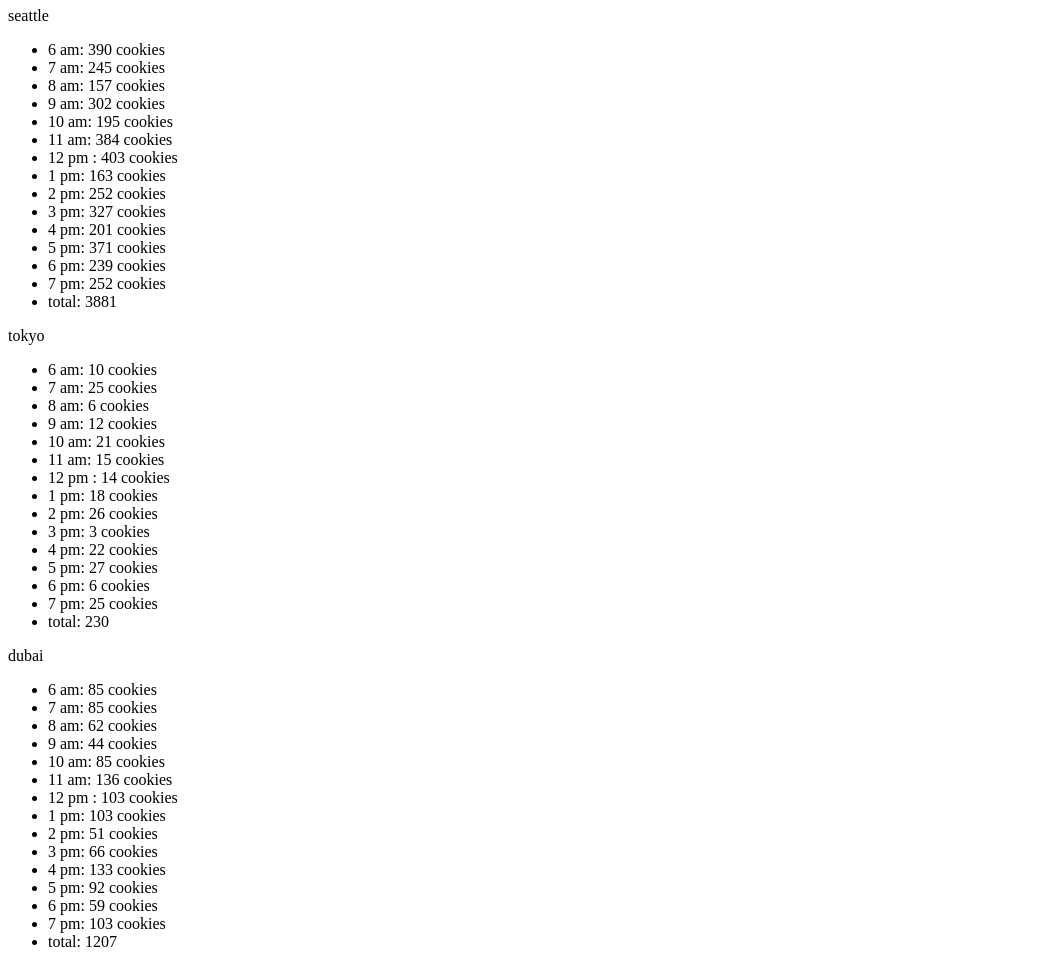
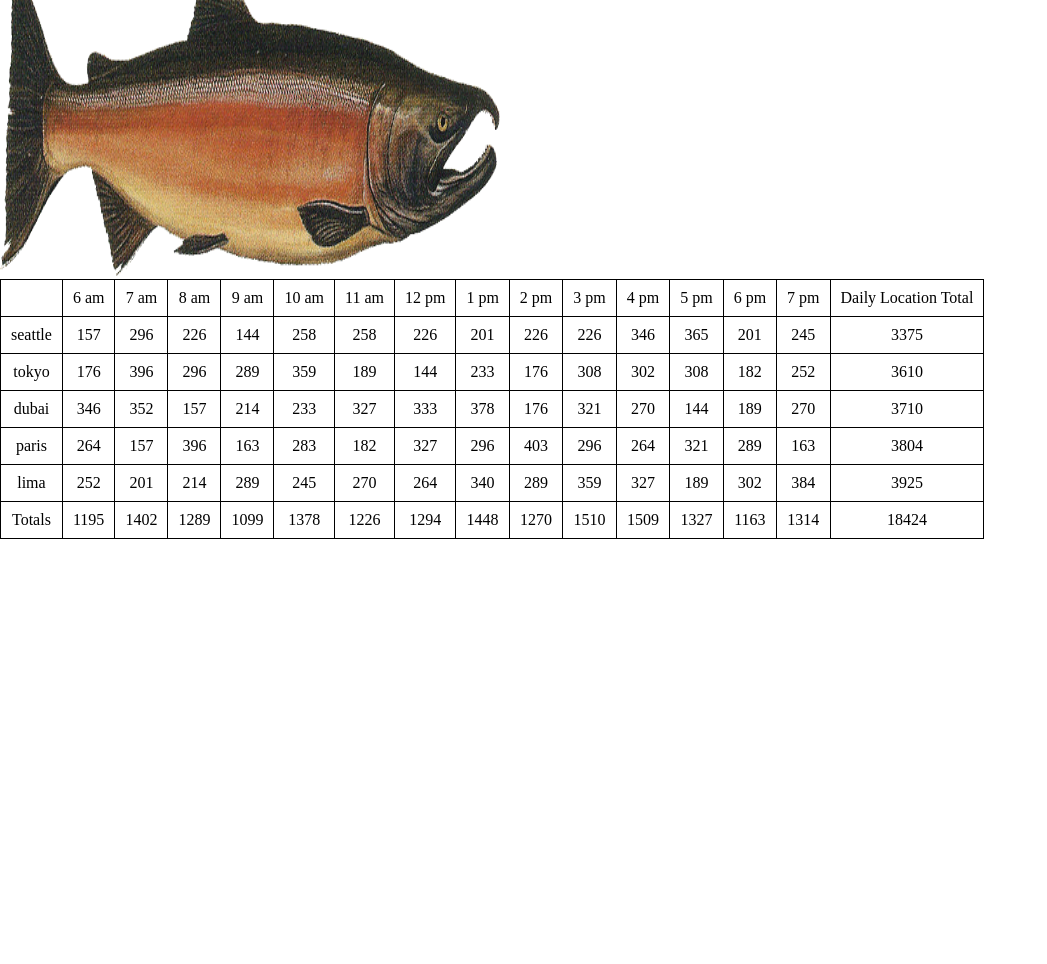
Before and after one commit to motasimalazzam/cookie-stand, a plain HTML site: page sales.html in a window 1280 px wide. Shown: the part 73-1037 px from the top of the page, without its empty margins (0-1047 px from the left). After the commit the page ends 800 px from the top, so only its background shows below. Drawn offline with Linux system fonts and the light colour scheme.

Commit message:
adding tabel of data

```diff
--- a/css/style.css
+++ b/css/style.css
@@ -0,0 +1,5 @@
+table,th,td {
+    border: solid black 1px;
+    border-collapse: collapse;
+    padding: 10px;
+  }
--- a/js/app.js
+++ b/js/app.js
@@ -1,237 +1,386 @@
 'use strict';
-let seattle={
-    workingHours:['6 am','7 am', '8 am', '9 am' , '10 am', '11 am' ,'12 pm ',' 1 pm' ,'2 pm' ,'3 pm' ,'4 pm', '5 pm', '6 pm','7 pm'],
-    minSeattleCustom: 23,
-    maxSeattleCustom: 65,
-    avgCookieSale: 6.3,
-    total: 0,
-    randomCustom: [],
-    amountsOfCookies:[],
-    getRandomCustom: function(){
-    for(let i=0;i<seattle.workingHours.length;i++){
-        this.randomCustom.push(randomNumber(this.minSeattleCustom,this.maxSeattleCustom));
-    }
-    },
-    getAmountsOfCookies: function(){
-        for(let i=0;i<seattle.randomCustom.length;i++){
-            let result=this.randomCustom[i]*this.avgCookieSale;
-            result=Math.floor(result);
-            this.amountsOfCookies.push(result+' cookies');
-            this.total=this.total+result;
-        }
-    },
-    };
 
-seattle.getRandomCustom();
-console.log(seattle.randomCustom);
-
+let workingHours=['6 am','7 am', '8 am', '9 am' , '10 am', '11 am' ,'12 pm ',' 1 pm' ,'2 pm' ,'3 pm' ,'4 pm', '5 pm', '6 pm','7 pm'];
+let shopesData=[];
+console.log('shops data ',shopesData);
 function randomNumber(min, max) {
     return Math.floor(Math.random() * (max - min)) + min;
 }
-seattle.getAmountsOfCookies();
-console.log(seattle.amountsOfCookies);
-console.log(seattle.total);
 
-let Seattle=document.getElementById('parent1');
-Seattle.innerText='seattle';
-let ulist=document.createElement('ul');
-Seattle.appendChild(ulist);
-let list=document.createElement('li');
-for(let i=0;i<14;i++){
-    ulist.appendChild(list);
-    list.innerText=seattle.workingHours[i]+': '+seattle.amountsOfCookies[i];
-    list=document.createElement('li');
+function Shopes (shopName,minCustom,maxCustom,avgCookieSale){
+    this.shopName=shopName;
+    this.minCustom=minCustom;
+    this.maxCustom=maxCustom;
+    this.avgCookieSale=avgCookieSale;
+    this.coockisPerHour=[];  // random*hour
+    this.total=0;
+
+   shopesData.push(this.coockisPerHour);
 }
-ulist.appendChild(list);
-list.innerText='total: '+seattle.total;
+let result=0;
+let resultOfresult=0;
+Shopes.prototype.amountsCookiesHour=function(){
+    //random nubers of customer
+    let randomCustomPerHour=[];
+    for(let i=0;i<workingHours.length;i++){
+        randomCustomPerHour.push(randomNumber(this.minCustom,this.maxCustom));
+}
+    for(let i=0; i<workingHours.length;i++){
+        // let result=0;
+        result=randomCustomPerHour[i]*this.avgCookieSale;
+        result=Math.floor(result);
+        this.coockisPerHour.push(result);
+        this.total=this.total+result;
+        resultOfresult=resultOfresult+result;
+    }
 
-// Tokyo
+};
 
-let tokyo={
-    workingHours:['6 am','7 am', '8 am', '9 am' , '10 am', '11 am' ,'12 pm ',' 1 pm' ,'2 pm' ,'3 pm' ,'4 pm', '5 pm', '6 pm','7 pm'],
-    minSeattleCustom: 3,
-    maxSeattleCustom: 24,
-    avgCookieSale: 1.2,
-    total: 0,
-    randomCustom: [],
-    amountsOfCookies:[],
-    getRandomCustom: function(){
-    for(let i=0;i<tokyo.workingHours.length;i++){
-        this.randomCustom.push(randomNumber(this.minSeattleCustom,this.maxSeattleCustom));
-    }
-    },
-    getAmountsOfCookies: function(){
-        for(let i=0;i<tokyo.randomCustom.length;i++){
-            let result=this.randomCustom[i]*this.avgCookieSale;
-            result=Math.floor(result);
-            this.amountsOfCookies.push(result+' cookies');
-            this.total=this.total+result;
+
+
+let seattle= new Shopes('seattle',23,65,6.3);
+seattle.amountsCookiesHour();
+console.log(seattle);
+//Tokyo
+let tokyo= new Shopes('tokyo',23,65,6.3);
+tokyo.amountsCookiesHour();
+console.log(tokyo);
+//Dubai
+let dubai= new Shopes('dubai',23,65,6.3);
+dubai.amountsCookiesHour();
+console.log(dubai);
+//Paris
+let paris= new Shopes('paris',23,65,6.3);
+paris.amountsCookiesHour();
+console.log(paris);
+//Lima
+let lima= new Shopes('lima',23,65,6.3);
+lima.amountsCookiesHour();
+console.log(lima);
+
+//amunt Of cookies in one hour
+
+let Totals=[];
+console.log('totals ',Totals);
+let totalHour=0;
+
+Shopes.prototype.getTotals=function(){
+        for(let i=0; i<workingHours.length;i++){
+            for(let j=0; j<shopesData.length;j++){
+                totalHour=totalHour+shopesData[j][i];
+            }
+            Totals.push(totalHour);
+            totalHour=0;
         }
-    },
-    };
-    tokyo.getRandomCustom();
-console.log(tokyo.randomCustom);
-
-function randomNumber(min, max) {
-    return Math.floor(Math.random() * (max - min)) + min;
-}
-tokyo.getAmountsOfCookies();
-console.log(tokyo.amountsOfCookies);
-console.log(tokyo.total);
-
-let Tokyo=document.getElementById('parent2');
-Tokyo.innerText='tokyo';
-let ulist2=document.createElement('ul');
-Tokyo.appendChild(ulist2);
-let list2=document.createElement('li');
-for(let i=0;i<14;i++){
-    ulist2.appendChild(list2);
-    list2.innerText=tokyo.workingHours[i]+': '+tokyo.amountsOfCookies[i];
-    list2=document.createElement('li');
-}
-ulist2.appendChild(list2);
-list2.innerText='total: '+tokyo.total;
-
-//Dubai
-
-let dubai={
-    workingHours:['6 am','7 am', '8 am', '9 am' , '10 am', '11 am' ,'12 pm ',' 1 pm' ,'2 pm' ,'3 pm' ,'4 pm', '5 pm', '6 pm','7 pm'],
-    minSeattleCustom: 11,
-    maxSeattleCustom: 38,
-    avgCookieSale: 3.7,
-    total: 0,
-    randomCustom: [],
-    amountsOfCookies:[],
-    getRandomCustom: function(){
-    for(let i=0;i<dubai.workingHours.length;i++){
-        this.randomCustom.push(randomNumber(this.minSeattleCustom,this.maxSeattleCustom));
-    }
-    },
-    getAmountsOfCookies: function(){
-        for(let i=0;i<dubai.randomCustom.length;i++){
-            let result=this.randomCustom[i]*this.avgCookieSale;
-            result=Math.floor(result);
-            this.amountsOfCookies.push(result+' cookies');
-            this.total=this.total+result;
-        }
-    },
     };
 
-    dubai.getRandomCustom();
-console.log(dubai.randomCustom);
+seattle.getTotals();
+tokyo.getTotals();
+dubai.getTotals();
+paris.getTotals();
+lima.getTotals();
 
-function randomNumber(min, max) {
-    return Math.floor(Math.random() * (max - min)) + min;
+// creat table
+
+let Parent=document.getElementById('parent');
+let table=document.createElement('table');
+Parent.appendChild(table);
+let headingRow=document.createElement('tr');
+table.appendChild(headingRow);
+let headingTitle=document.createElement('th');
+headingRow.appendChild(headingTitle);
+
+for (let i = 0; i < workingHours.length; i++) {
+    let headingTitle = document.createElement('th');
+    headingRow.appendChild(headingTitle);
+    headingTitle.textContent = workingHours[i];
 }
-dubai.getAmountsOfCookies();
-console.log(dubai.amountsOfCookies);
-console.log(dubai.total);
 
-let Dubai=document.getElementById('parent3');
-Dubai.innerText='dubai';
-let ulist3=document.createElement('ul');
-Dubai.appendChild(ulist3);
-let list3=document.createElement('li');
-for(let i=0;i<14;i++){
-    ulist3.appendChild(list3);
-    list3.innerText=dubai.workingHours[i]+': '+dubai.amountsOfCookies[i];
-    list3=document.createElement('li');
+let headingDailyTotal = document.createElement('th');
+headingRow.appendChild(headingDailyTotal);
+headingDailyTotal.textContent = 'Daily Location Total';
+
+Shopes.prototype.render=function(){
+    let data=document.createElement('tr');
+    table.appendChild(data);
+    let nameOfShope=document.createElement('th');
+    data.appendChild(nameOfShope);
+    nameOfShope.textContent=this.shopName;
+
+    for(let i=0;i<workingHours.length;i++){
+        let dataInRow=document.createElement('th');
+        data.appendChild(dataInRow);
+        dataInRow.textContent=this.coockisPerHour[i];
+
+    }
+
+    let totaCell=document.createElement('th');
+    data.appendChild(totaCell);
+    totaCell.innerText=this.total;
+};
+
+seattle.render();
+console.log(seattle);
+tokyo.render();
+dubai.render();
+paris.render();
+lima.render();
+
+let footer=document.createElement('tr');
+table.appendChild(footer);
+let footerTitle=document.createElement('th');
+footer.appendChild(footerTitle);
+footerTitle.innerText='Totals';
+
+for(let i=0;i<workingHours.length;i++){
+  let footerData=document.createElement('th');
+  footer.appendChild(footerData);
+  footerData.innerText=Totals[i];
 }
-ulist3.appendChild(list3);
-list3.innerText='total: '+dubai.total;
 
-//Paris
+let totalOfTotal=document.createElement('th');
+footer.appendChild(totalOfTotal);
+totalOfTotal.innerText=resultOfresult;
 
-let paris={
-    workingHours:['6 am','7 am', '8 am', '9 am' , '10 am', '11 am' ,'12 pm ',' 1 pm' ,'2 pm' ,'3 pm' ,'4 pm', '5 pm', '6 pm','7 pm'],
-    minSeattleCustom: 20,
-    maxSeattleCustom: 38,
-    avgCookieSale: 2.3,
-    total: 0,
-    randomCustom: [],
-    amountsOfCookies:[],
-    getRandomCustom: function(){
-    for(let i=0;i<paris.workingHours.length;i++){
-        this.randomCustom.push(randomNumber(this.minSeattleCustom,this.maxSeattleCustom));
-    }
-    },
-    getAmountsOfCookies: function(){
-        for(let i=0;i<paris.randomCustom.length;i++){
-            let result=this.randomCustom[i]*this.avgCookieSale;
-            result=Math.floor(result);
-            this.amountsOfCookies.push(result+' cookies');
-            this.total=this.total+result;
-        }
-    },
-    };
 
-    paris.getRandomCustom();
-    console.log(paris.randomCustom);
 
-    function randomNumber(min, max) {
-        return Math.floor(Math.random() * (max - min)) + min;
-    }
-    paris.getAmountsOfCookies();
-    console.log(paris.amountsOfCookies);
-    console.log(paris.total);
 
-    let Paris=document.getElementById('parent4');
-    Paris.innerText='paris';
-    let ulist4=document.createElement('ul');
-    Paris.appendChild(ulist4);
-    let list4=document.createElement('li');
-    for(let i=0;i<14;i++){
-        ulist4.appendChild(list4);
-        list4.innerText=paris.workingHours[i]+': '+paris.amountsOfCookies[i];
-        list4=document.createElement('li');
-    }
-    ulist4.appendChild(list4);
-    list4.innerText='total: '+paris.total;
 
-//Lima
 
-let lima={
-    workingHours:['6 am','7 am', '8 am', '9 am' , '10 am', '11 am' ,'12 pm ',' 1 pm' ,'2 pm' ,'3 pm' ,'4 pm', '5 pm', '6 pm','7 pm'],
-    minSeattleCustom: 2,
-    maxSeattleCustom: 16,
-    avgCookieSale: 4.6,
-    total: 0,
-    randomCustom: [],
-    amountsOfCookies:[],
-    getRandomCustom: function(){
-    for(let i=0;i<lima.workingHours.length;i++){
-        this.randomCustom.push(randomNumber(this.minSeattleCustom,this.maxSeattleCustom));
-    }
-    },
-    getAmountsOfCookies: function(){
-        for(let i=0;i<lima.randomCustom.length;i++){
-            let result=this.randomCustom[i]*this.avgCookieSale;
-            result=Math.floor(result);
-            this.amountsOfCookies.push(result+' cookies');
-            this.total=this.total+result;
-        }
-    },
-    };
+//console.log(seattle.randomCust);
+// let seattle={
+//     workingHours:['6 am','7 am', '8 am', '9 am' , '10 am', '11 am' ,'12 pm ',' 1 pm' ,'2 pm' ,'3 pm' ,'4 pm', '5 pm', '6 pm','7 pm'],
+//     minSeattleCustom: 23,
+//     maxSeattleCustom: 65,
+//     avgCookieSale: 6.3,
+//     total: 0,
+//     randomCustom: [],
+//     amountsOfCookies:[],
+//     getRandomCustom: function(){
+//     for(let i=0;i<seattle.workingHours.length;i++){
+//         this.randomCustom.push(randomNumber(this.minSeattleCustom,this.maxSeattleCustom));
+//     }
+//     },
+//     getAmountsOfCookies: function(){
+//         for(let i=0;i<seattle.randomCustom.length;i++){
+//             let result=this.randomCustom[i]*this.avgCookieSale;
+//             result=Math.floor(result);
+//             this.amountsOfCookies.push(result+' cookies');
+//             this.total=this.total+result;
+//         }
+//     },
+//     };
 
-    lima.getRandomCustom();
-    console.log(lima.randomCustom);
+// seattle.getRandomCustom();
+// console.log(seattle.randomCustom);
 
-    function randomNumber(min, max) {
-        return Math.floor(Math.random() * (max - min)) + min;
-    }
-    lima.getAmountsOfCookies();
-    console.log(lima.amountsOfCookies);
-    console.log(lima.total);
+// function randomNumber(min, max) {
+//     return Math.floor(Math.random() * (max - min)) + min;
+// }
+// seattle.getAmountsOfCookies();
+// console.log(seattle.amountsOfCookies);
+// console.log(seattle.total);
 
-    let Lima=document.getElementById('parent5');
-    Lima.innerText='lima';
-    let ulist5=document.createElement('ul');
-    Lima.appendChild(ulist5);
-    let list5=document.createElement('li');
-    for(let i=0;i<14;i++){
-        ulist5.appendChild(list5);
-        list5.innerText=paris.workingHours[i]+': '+paris.amountsOfCookies[i];
-        list5=document.createElement('li');
-    }
-    ulist5.appendChild(list5);
-    list5.innerText='total: '+paris.total;
+// let Seattle=document.getElementById('parent1');
+// Seattle.innerText='seattle';
+// let ulist=document.createElement('ul');
+// Seattle.appendChild(ulist);
+// let list=document.createElement('li');
+// for(let i=0;i<14;i++){
+//     ulist.appendChild(list);
+//     list.innerText=seattle.workingHours[i]+': '+seattle.amountsOfCookies[i];
+//     list=document.createElement('li');
+// }
+// ulist.appendChild(list);
+// list.innerText='total: '+seattle.total;
+
+// // Tokyo
+
+// let tokyo={
+//     workingHours:['6 am','7 am', '8 am', '9 am' , '10 am', '11 am' ,'12 pm ',' 1 pm' ,'2 pm' ,'3 pm' ,'4 pm', '5 pm', '6 pm','7 pm'],
+//     minSeattleCustom: 3,
+//     maxSeattleCustom: 24,
+//     avgCookieSale: 1.2,
+//     total: 0,
+//     randomCustom: [],
+//     amountsOfCookies:[],
+//     getRandomCustom: function(){
+//     for(let i=0;i<tokyo.workingHours.length;i++){
+//         this.randomCustom.push(randomNumber(this.minSeattleCustom,this.maxSeattleCustom));
+//     }
+//     },
+//     getAmountsOfCookies: function(){
+//         for(let i=0;i<tokyo.randomCustom.length;i++){
+//             let result=this.randomCustom[i]*this.avgCookieSale;
+//             result=Math.floor(result);
+//             this.amountsOfCookies.push(result+' cookies');
+//             this.total=this.total+result;
+//         }
+//     },
+//     };
+//     tokyo.getRandomCustom();
+// console.log(tokyo.randomCustom);
+
+// function randomNumber(min, max) {
+//     return Math.floor(Math.random() * (max - min)) + min;
+// }
+// tokyo.getAmountsOfCookies();
+// console.log(tokyo.amountsOfCookies);
+// console.log(tokyo.total);
+
+// let Tokyo=document.getElementById('parent2');
+// Tokyo.innerText='tokyo';
+// let ulist2=document.createElement('ul');
+// Tokyo.appendChild(ulist2);
+// let list2=document.createElement('li');
+// for(let i=0;i<14;i++){
+//     ulist2.appendChild(list2);
+//     list2.innerText=tokyo.workingHours[i]+': '+tokyo.amountsOfCookies[i];
+//     list2=document.createElement('li');
+// }
+// ulist2.appendChild(list2);
+// list2.innerText='total: '+tokyo.total;
+
+// //Dubai
+
+// let dubai={
+//     workingHours:['6 am','7 am', '8 am', '9 am' , '10 am', '11 am' ,'12 pm ',' 1 pm' ,'2 pm' ,'3 pm' ,'4 pm', '5 pm', '6 pm','7 pm'],
+//     minSeattleCustom: 11,
+//     maxSeattleCustom: 38,
+//     avgCookieSale: 3.7,
+//     total: 0,
+//     randomCustom: [],
+//     amountsOfCookies:[],
+//     getRandomCustom: function(){
+//     for(let i=0;i<dubai.workingHours.length;i++){
+//         this.randomCustom.push(randomNumber(this.minSeattleCustom,this.maxSeattleCustom));
+//     }
+//     },
+//     getAmountsOfCookies: function(){
+//         for(let i=0;i<dubai.randomCustom.length;i++){
+//             let result=this.randomCustom[i]*this.avgCookieSale;
+//             result=Math.floor(result);
+//             this.amountsOfCookies.push(result+' cookies');
+//             this.total=this.total+result;
+//         }
+//     },
+//     };
+
+//     dubai.getRandomCustom();
+// console.log(dubai.randomCustom);
+
+// function randomNumber(min, max) {
+//     return Math.floor(Math.random() * (max - min)) + min;
+// }
+// dubai.getAmountsOfCookies();
+// console.log(dubai.amountsOfCookies);
+// console.log(dubai.total);
+
+// let Dubai=document.getElementById('parent3');
+// Dubai.innerText='dubai';
+// let ulist3=document.createElement('ul');
+// Dubai.appendChild(ulist3);
+// let list3=document.createElement('li');
+// for(let i=0;i<14;i++){
+//     ulist3.appendChild(list3);
+//     list3.innerText=dubai.workingHours[i]+': '+dubai.amountsOfCookies[i];
+//     list3=document.createElement('li');
+// }
+// ulist3.appendChild(list3);
+// list3.innerText='total: '+dubai.total;
+
+// //Paris
+
+// let paris={
+//     workingHours:['6 am','7 am', '8 am', '9 am' , '10 am', '11 am' ,'12 pm ',' 1 pm' ,'2 pm' ,'3 pm' ,'4 pm', '5 pm', '6 pm','7 pm'],
+//     minSeattleCustom: 20,
+//     maxSeattleCustom: 38,
+//     avgCookieSale: 2.3,
+//     total: 0,
+//     randomCustom: [],
+//     amountsOfCookies:[],
+//     getRandomCustom: function(){
+//     for(let i=0;i<paris.workingHours.length;i++){
+//         this.randomCustom.push(randomNumber(this.minSeattleCustom,this.maxSeattleCustom));
+//     }
+//     },
+//     getAmountsOfCookies: function(){
+//         for(let i=0;i<paris.randomCustom.length;i++){
+//             let result=this.randomCustom[i]*this.avgCookieSale;
+//             result=Math.floor(result);
+//             this.amountsOfCookies.push(result+' cookies');
+//             this.total=this.total+result;
+//         }
+//     },
+//     };
+
+//     paris.getRandomCustom();
+//     console.log(paris.randomCustom);
+
+//     function randomNumber(min, max) {
+//         return Math.floor(Math.random() * (max - min)) + min;
+//     }
+//     paris.getAmountsOfCookies();
+//     console.log(paris.amountsOfCookies);
+//     console.log(paris.total);
+
+//     let Paris=document.getElementById('parent4');
+//     Paris.innerText='paris';
+//     let ulist4=document.createElement('ul');
+//     Paris.appendChild(ulist4);
+//     let list4=document.createElement('li');
+//     for(let i=0;i<14;i++){
+//         ulist4.appendChild(list4);
+//         list4.innerText=paris.workingHours[i]+': '+paris.amountsOfCookies[i];
+//         list4=document.createElement('li');
+//     }
+//     ulist4.appendChild(list4);
+//     list4.innerText='total: '+paris.total;
+
+// //Lima
+
+// let lima={
+//     workingHours:['6 am','7 am', '8 am', '9 am' , '10 am', '11 am' ,'12 pm ',' 1 pm' ,'2 pm' ,'3 pm' ,'4 pm', '5 pm', '6 pm','7 pm'],
+//     minSeattleCustom: 2,
+//     maxSeattleCustom: 16,
+//     avgCookieSale: 4.6,
+//     total: 0,
+//     randomCustom: [],
+//     amountsOfCookies:[],
+//     getRandomCustom: function(){
+//     for(let i=0;i<lima.workingHours.length;i++){
+//         this.randomCustom.push(randomNumber(this.minSeattleCustom,this.maxSeattleCustom));
+//     }
+//     },
+//     getAmountsOfCookies: function(){
+//         for(let i=0;i<lima.randomCustom.length;i++){
+//             let result=this.randomCustom[i]*this.avgCookieSale;
+//             result=Math.floor(result);
+//             this.amountsOfCookies.push(result+' cookies');
+//             this.total=this.total+result;
+//         }
+//     },
+//     };
+
+//     lima.getRandomCustom();
+//     console.log(lima.randomCustom);
+
+//     function randomNumber(min, max) {
+//         return Math.floor(Math.random() * (max - min)) + min;
+//     }
+//     lima.getAmountsOfCookies();
+//     console.log(lima.amountsOfCookies);
+//     console.log(lima.total);
+
+//     let Lima=document.getElementById('parent5');
+//     Lima.innerText='lima';
+//     let ulist5=document.createElement('ul');
+//     Lima.appendChild(ulist5);
+//     let list5=document.createElement('li');
+//     for(let i=0;i<14;i++){
+//         ulist5.appendChild(list5);
+//         list5.innerText=paris.workingHours[i]+': '+paris.amountsOfCookies[i];
+//         list5=document.createElement('li');
+//     }
+//     ulist5.appendChild(list5);
+    // list5.innerText='total: '+paris.total;
--- a/sales.html
+++ b/sales.html
@@ -5,20 +5,22 @@
     <meta http-equiv="X-UA-Compatible" content="IE=edge">
     <meta name="viewport" content="width=device-width, initial-scale=1.0">
     <title>Salmon Cookies</title>
-
+    <link rel="stylesheet" href="css/reset.css">
+    <link rel="stylesheet" href="css/style.css">
 </head>
 <body>
     <header>
         <h1>Salmon Cookies</h1>
     </header>
     <main >
-        <div id="parent1">
+        <img src="img/salmon.png" alt="Salmon Cookies" width="500" height="333">
+        <div id="parent">
 
-        </div>
+      <!--  </div>
         <div id="parent2"></div>
         <div id="parent3"></div>
         <div id="parent4"></div>
-        <div id="parent5"></div>
+        <div id="parent5"></div> -->
     </main>
     <footer>
 
```
Also changed, not shown: 1 other file.
